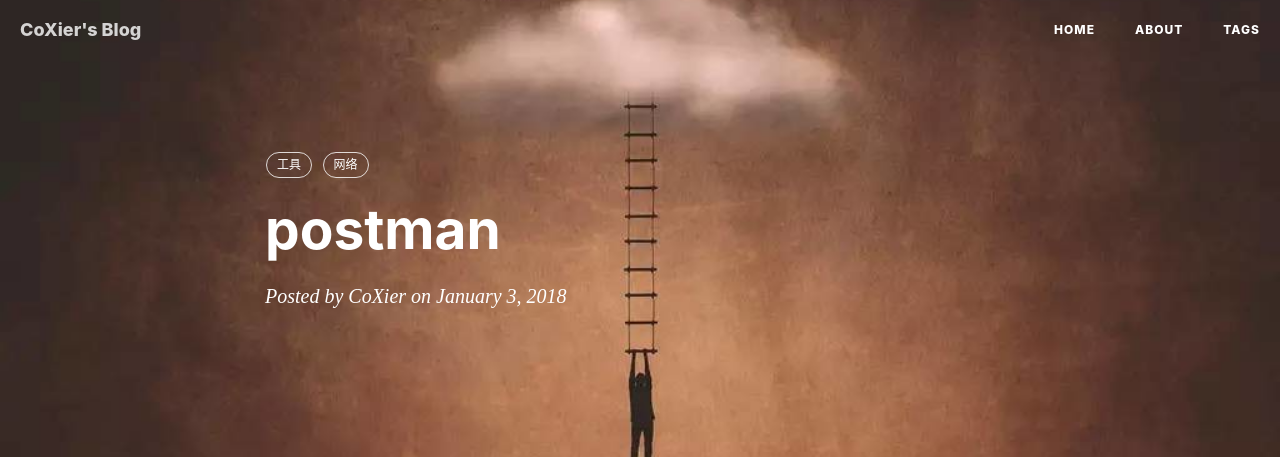
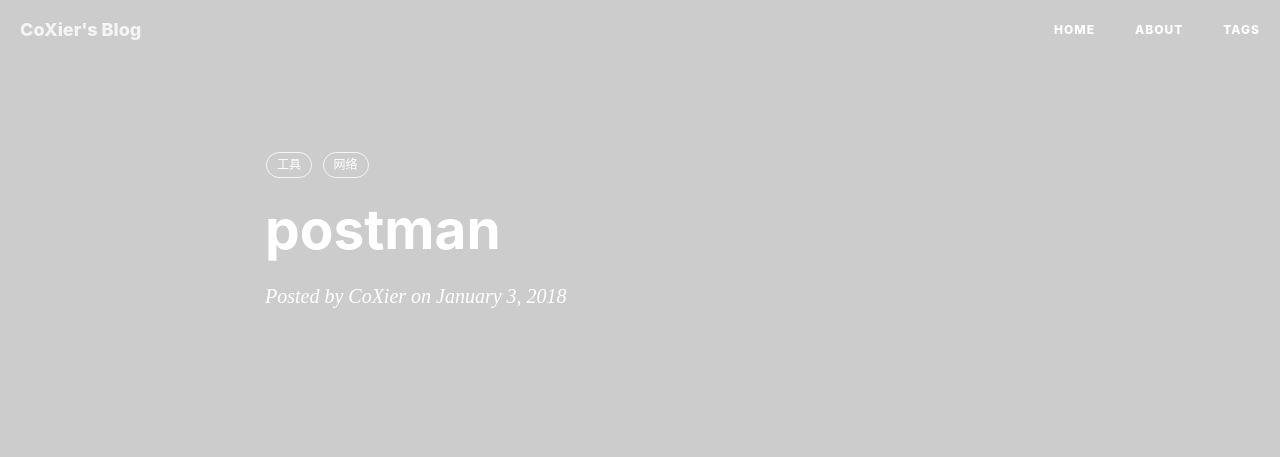
Before and after one commit to CoXier/CoXier.github.io, a Jekyll site: the page built from _posts/2018-01-03-postman.md, in a window 1280 px wide. Shown: the top 457 px of the page. Built offline with Jekyll 4.4.1, drawn with Linux system fonts in a browser that asks for light colours; nearby versions of some CDN libraries; comment, search, counter and statistics services are not loaded; grey boxes are pictures that could not be loaded.

Commit message:
Update image link
Change-Id: Ifdf65ceda0b14a5278ec1e6b4c74374ae427d85f

```diff
--- a/_layouts/post.html
+++ b/_layouts/post.html
@@ -10,7 +10,7 @@
 <style type="text/css">
     header.intro-header{
         position: relative;
-        background-image: url('{{ site.baseurl }}/{% if page.header-img %}{{ page.header-img }}{% else %}{{ site.header-img }}{% endif %}')
+        background-image: url('{% if page.header-img %}{{ page.header-img }}{% else %}{{ site.header-img }}{% endif %}')
     }
 
     {% if page.header-mask %}
```
